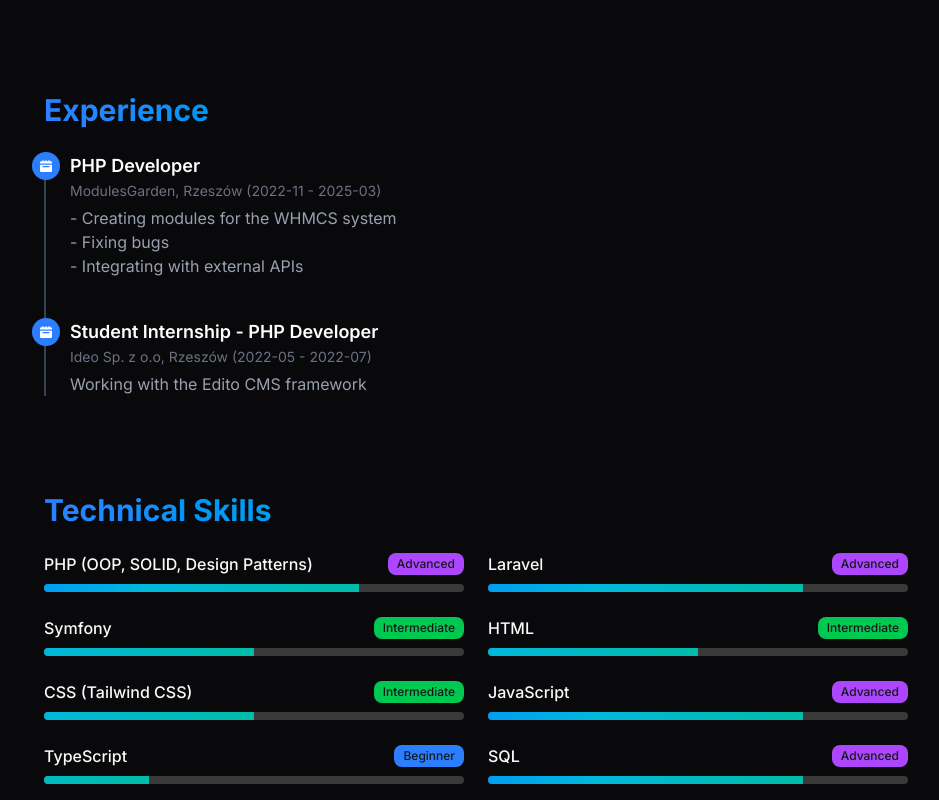
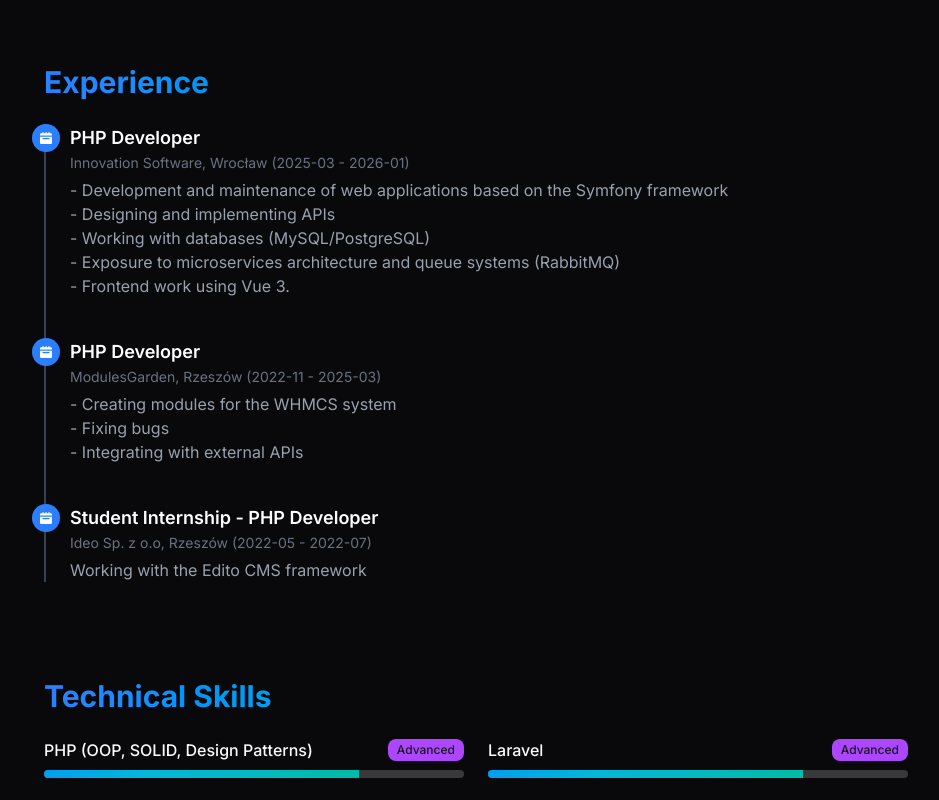
Before and after one commit to B-Cisek/bartlomiejcisek.pl, a React (Vite) app: page / in a window 1280 px wide. Shown: the part 880-1680 px from the top of the page, without its empty margins (164-1103 px from the left). Built offline with nearby package versions, Linux system fonts and the light colour scheme.

Commit message:
update portfolio

```diff
--- a/src/components/skills.tsx
+++ b/src/components/skills.tsx
@@ -19,15 +19,15 @@ function Skills() {
       proficiencyValue: 75,
     },
     { name: 'Laravel', proficiency: 'Advanced', proficiencyValue: 75 },
-    { name: 'Symfony', proficiency: 'Intermediate', proficiencyValue: 50 },
-    { name: 'HTML', proficiency: 'Intermediate', proficiencyValue: 50 },
+    { name: 'Symfony', proficiency: 'Advanced', proficiencyValue: 75 },
+    { name: 'HTML', proficiency: 'Advanced', proficiencyValue: 75 },
     {
       name: 'CSS (Tailwind CSS)',
       proficiency: 'Intermediate',
       proficiencyValue: 50,
     },
     { name: 'JavaScript', proficiency: 'Advanced', proficiencyValue: 75 },
-    { name: 'TypeScript', proficiency: 'Beginner', proficiencyValue: 25 },
+    { name: 'TypeScript', proficiency: 'Intermediate', proficiencyValue: 50 },
     { name: 'SQL', proficiency: 'Advanced', proficiencyValue: 75 },
     { name: 'Vue 3', proficiency: 'Advanced', proficiencyValue: 75 },
     { name: 'Nuxt 3', proficiency: 'Intermediate', proficiencyValue: 50 },
--- a/src/locales/en/translation.json
+++ b/src/locales/en/translation.json
@@ -10,7 +10,7 @@
     },
     "aboutMe": {
       "title": "About Me",
-      "content": "I am an open-minded and ambitious PHP developer with over two years of experience in developing and managing web applications. I am constantly striving for professional growth, eagerly exploring new technologies, and taking on challenging projects. My goal is to continuously expand my programming skills and develop into a versatile software development specialist."
+      "content": "Backend Developer with over 3 years of experience in building web applications. I enjoy writing clean, well-structured code and continuously improving my skills. I am interested in new technologies and challenges that help me grow as a developer and create better solutions."
     },
     "education": {
       "title": "Education",
@@ -30,6 +30,11 @@
     "experience": {
       "title": "Experience",
       "experienceItems": [
+        {
+          "title": "PHP Developer",
+          "subtitle": "Innovation Software, Wrocław (2025-03 - 2026-01)",
+          "description": "Development and maintenance of web applications based on the Symfony framework, Designing and implementing APIs, Working with databases (MySQL/PostgreSQL), Exposure to microservices architecture and queue systems (RabbitMQ), Frontend work using Vue 3."
+        },
         {
           "title": "PHP Developer",
           "subtitle": "ModulesGarden, Rzeszów (2022-11 - 2025-03)",
@@ -73,7 +78,7 @@
         "required": "Message is required",
         "max": "Message must be at most 1000 characters"
       },
-     "error": "Something went wrong. Please try again later."
+      "error": "Something went wrong. Please try again later."
     }
   },
   "tooltip": {
--- a/src/locales/pl/translation.json
+++ b/src/locales/pl/translation.json
@@ -10,7 +10,7 @@
     },
     "aboutMe": {
       "title": "O mnie",
-      "content": "Jestem otwartym na nowe doświadczenia i ambitnym PHP developerem z ponad 2-letnim doświadczeniem w tworzeniu oraz zarządzaniu aplikacjami webowymi. Nieustannie dążę do rozwoju zawodowego, chętnie eksploruję nowe technologie i podejmuję ambitne wyzwania. Moim celem jest stałe poszerzanie kompetencji programistycznych oraz rozwój w kierunku wszechstronnego specjalisty w dziedzinie tworzenia oprogramowania."
+      "content": "Backend Developer z ponad 3 latami doświadczenia w tworzeniu aplikacji webowych. Lubię pisać czysty, dobrze zaprojektowany kod oraz stale rozwijać swoje umiejętności. Interesują mnie nowe technologie i wyzwania, które pozwalają mi rosnąć jako programista oraz tworzyć coraz lepsze rozwiązania."
     },
 
     "education": {
@@ -31,6 +31,11 @@
     "experience": {
       "title": "Doświadczenie",
       "experienceItems": [
+        {
+          "title": "PHP Developer",
+          "subtitle": "Innovation Software, Wrocław (2025-03 - 2026-01)",
+          "description": "Tworzenie i rozwój aplikacji webowych w oparciu o framework Symfony, Projektowanie i implementacja API, Praca z bazami danych (MySQL/PostgreSQL), Styczność z architekturą mikroserwisową oraz systemami kolejek (RabbitMQ), Prace frontendowe z wykorzystaniem Vue 3"
+        },
         {
           "title": "PHP Developer",
           "subtitle": "ModulesGarden, Rzeszów (2022-11 - 2025-03)",
```
